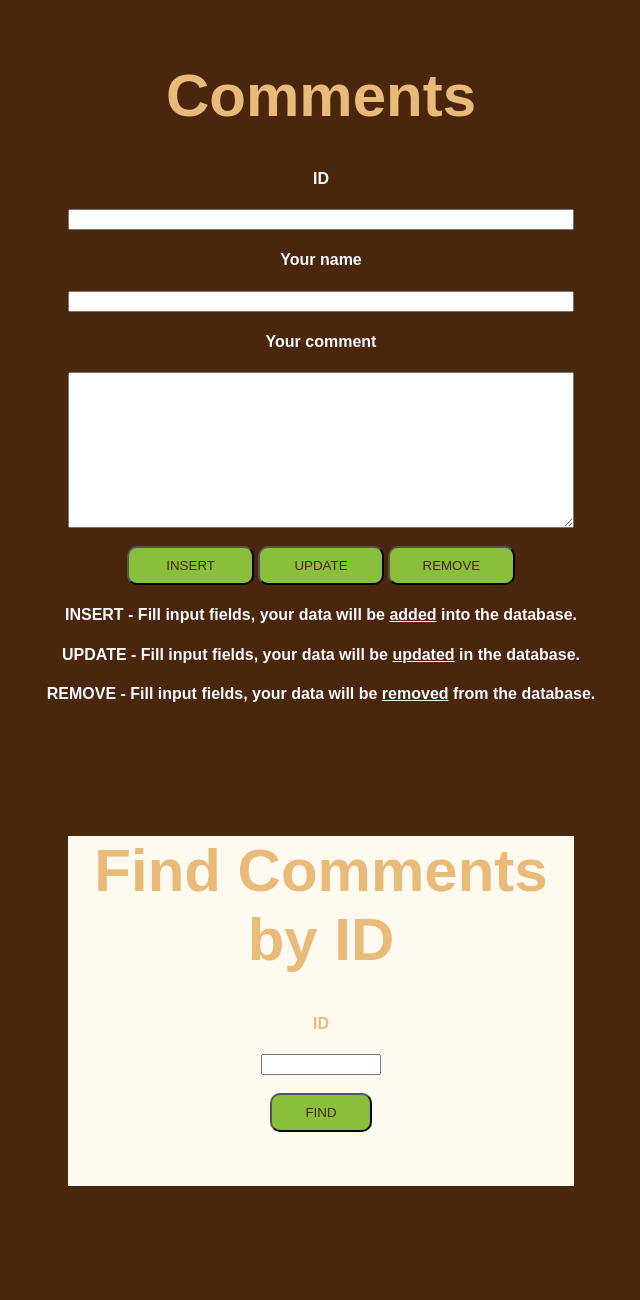
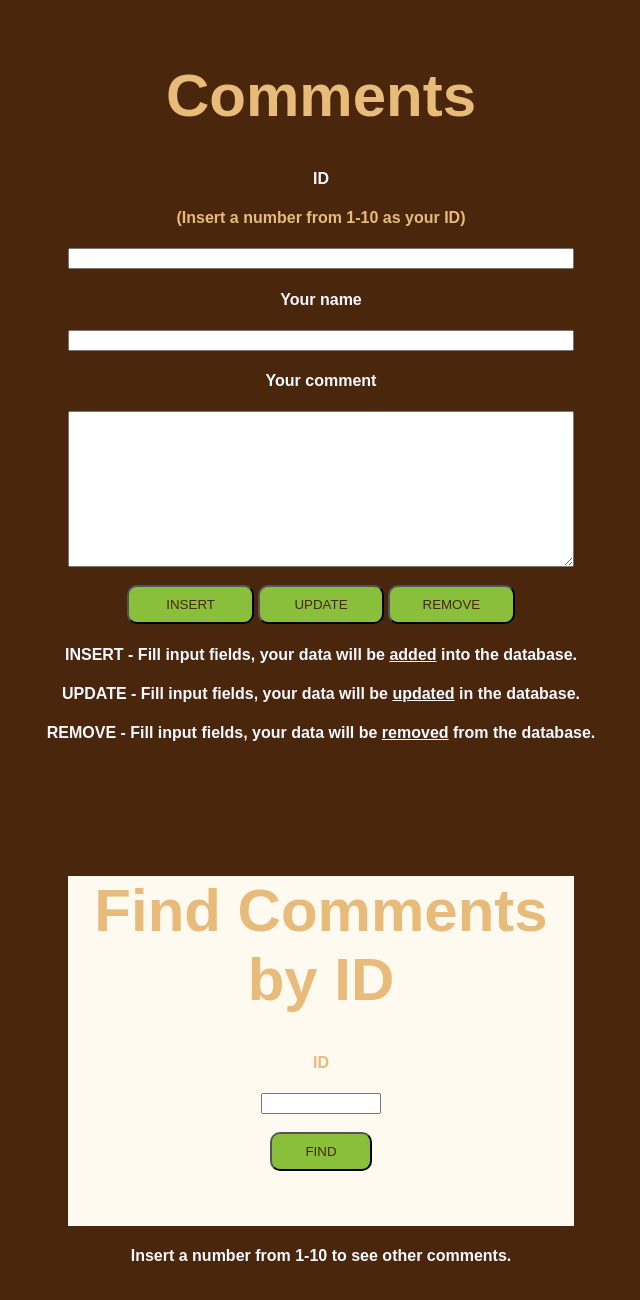
Before and after one commit to JCDC343/Digitech-2022, a plain HTML site: page index2.html in a window 1280 px wide. Shown: the part 2470-3770 px from the top of the page, without its empty margins (319-959 px from the left). Drawn offline with Linux system fonts and the light colour scheme.

Commit message:
Final touches

```diff
--- a/index2.html
+++ b/index2.html
@@ -209,6 +209,7 @@
         <div id="enterComments">
             <h1>Comments</h1>
             <h4><label>ID</label></h4>
+            <h4>(Insert a number from 1-10 as your ID)</h4>
             <input type="text" id="enterID" tabindex="1" required="required" class="center">
             <h4><label>Your name</label></h4>
             <input type="text" id="enterName" tabindex="1" required="required" class="center">
@@ -238,6 +239,8 @@
                 <h3 id="findComment" type="text"></h3> <br><br>
             </div>
         </div>
+
+        <h4><label>Insert a number from 1-10 to see other comments.</label></h4>
 
         <br> <br> <br> <br>
         <br> <br> <br> <br>
```
